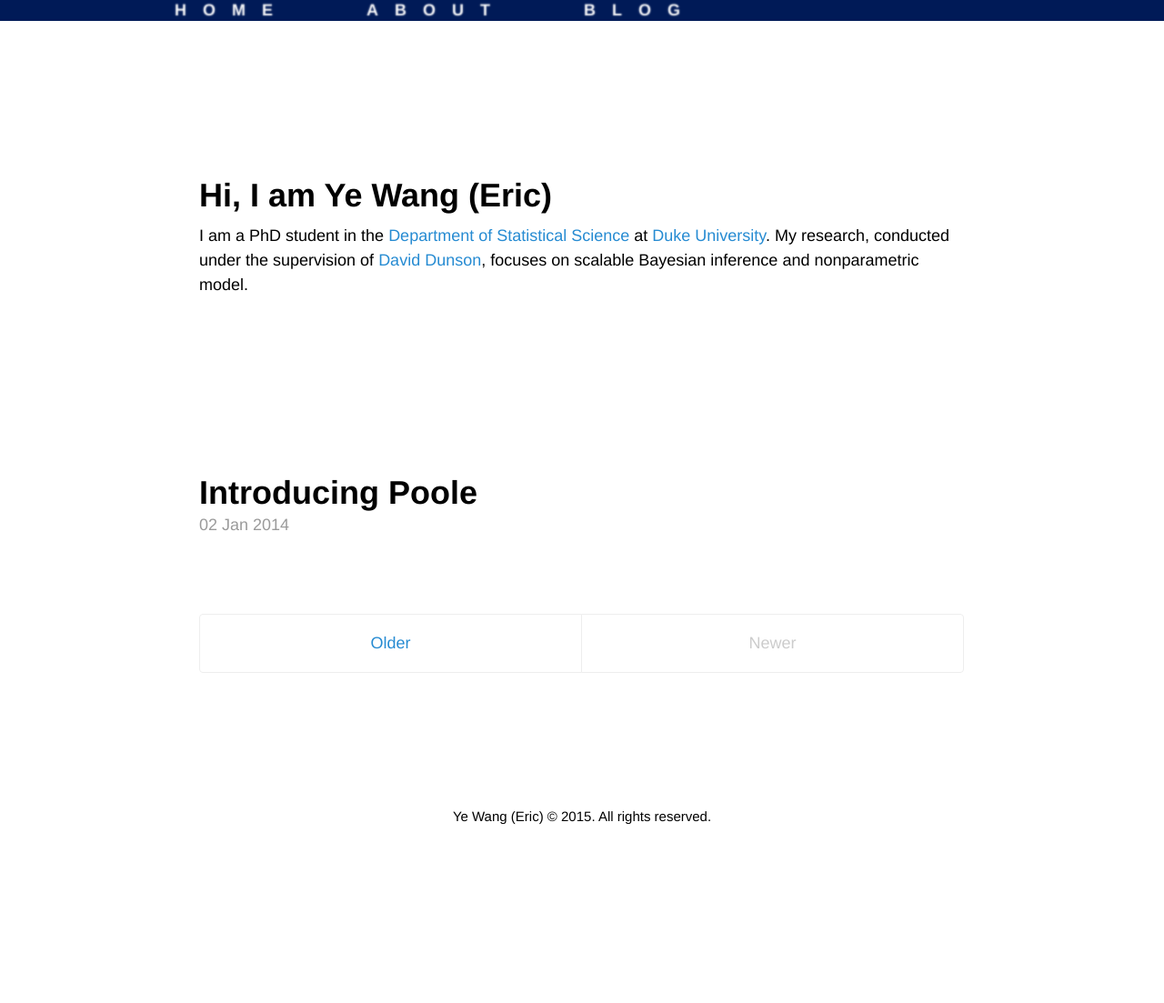
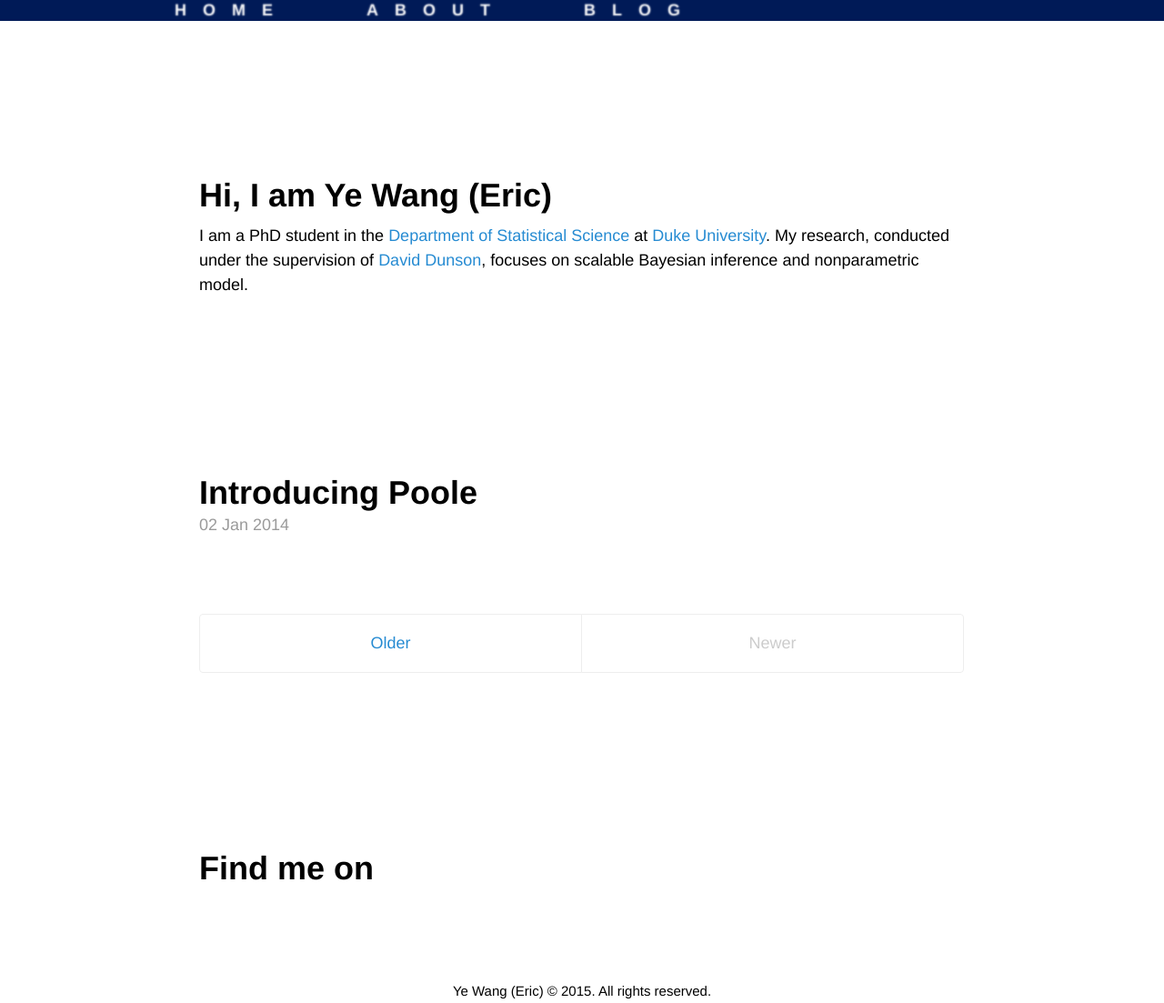
Before and after one commit to ericyewang/ericyewang.github.io, a Jekyll site: the page built from index.html, in a window 1280 px wide. Shown: the whole page at 91% size. Built offline with Jekyll 4.4.1, drawn with Linux system fonts in a browser that asks for light colours; the list of posts is cut into pages by our own code; before the commit the page ends 911 px from its top, so only the background shows below that.

Commit message:
Update index.html

```diff
--- a/index.html
+++ b/index.html
@@ -2,13 +2,14 @@
 layout: default
 title: Home
 ---
-
+<!-- Brief Introduction -->
 <div class="container-home-1">
   <h1>Hi, I am Ye Wang (Eric)</h1>
   <p>I am a PhD student in the <a href="https://stat.duke.edu/">Department of Statistical Science</a> at <a href="http://duke.edu/">Duke University</a>. My research, conducted under the supervision of <a href="https://stat.duke.edu/~dunson/">David Dunson</a>,
 focuses on scalable Bayesian inference and nonparametric model.</p>
   </div>
 
+<!-- Most Recent Blog -->
 <div class="container-home-1">
 <div class="posts">
   {% for post in paginator.posts %}
@@ -37,3 +38,8 @@ focuses on scalable Bayesian inference and nonparametric model.</p>
   {% endif %}
 </div>
 </div>
+
+<!-- Social Network -->
+<div class="container-home-1">
+  <h1>Find me on</h1>
+  </div>
```
